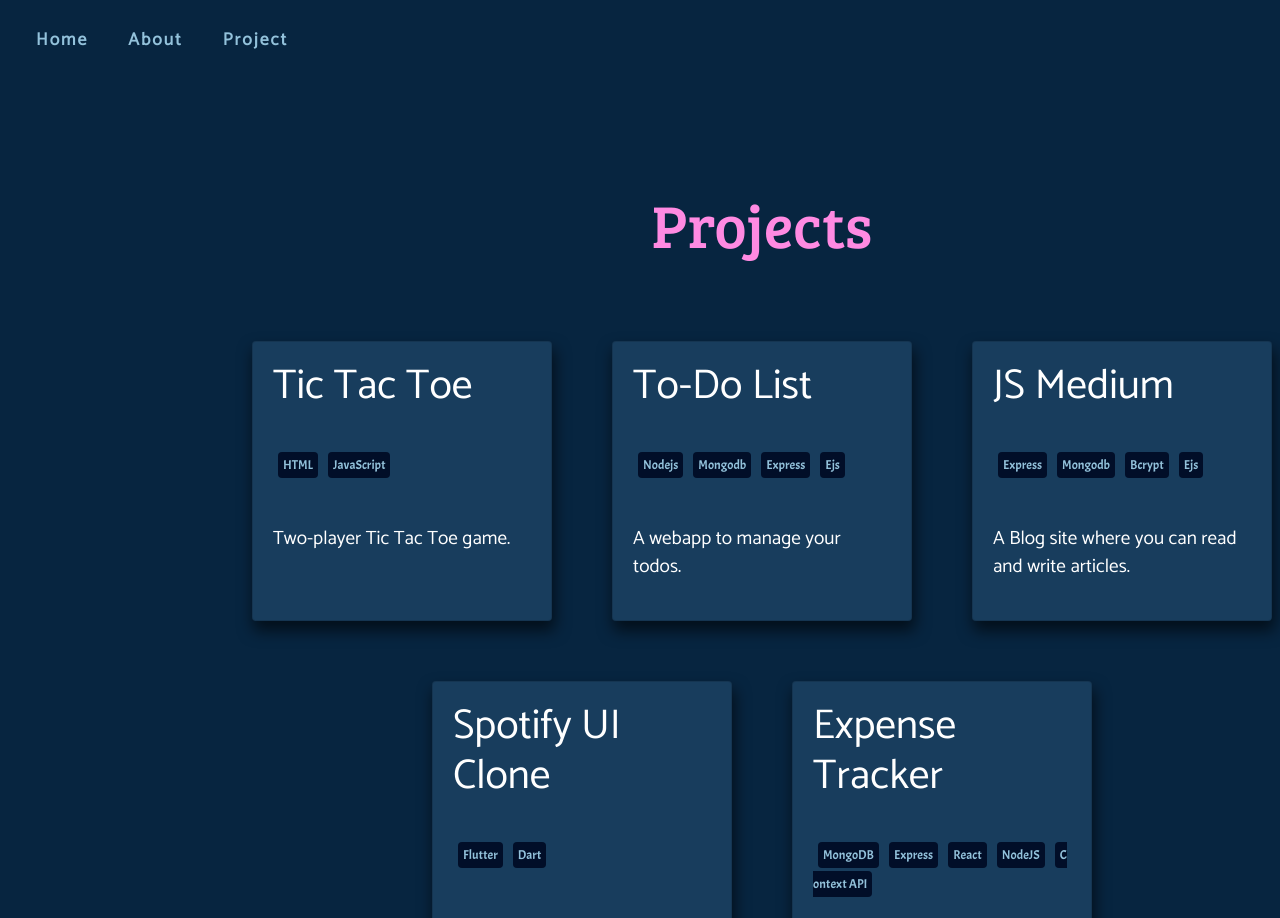
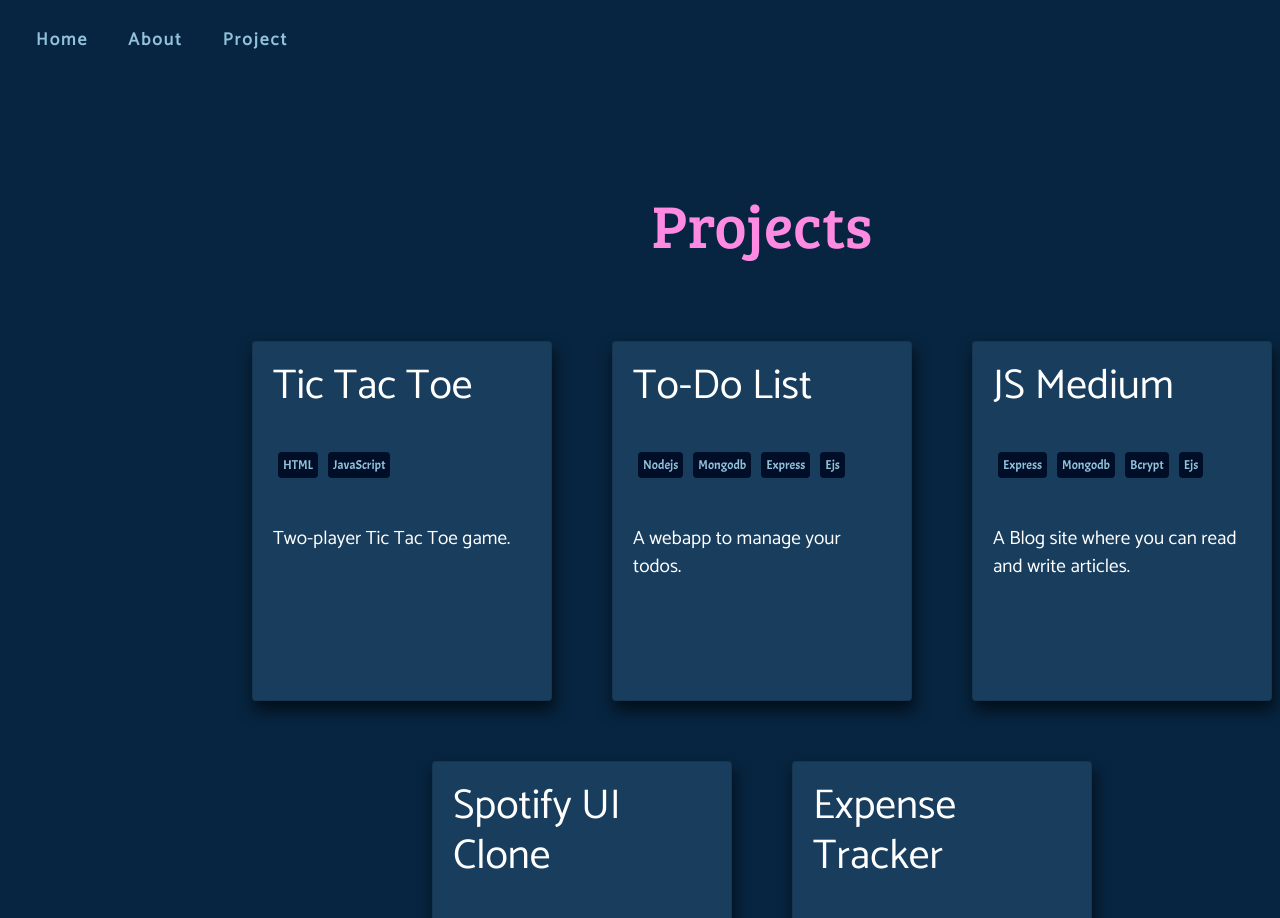
Before and after one commit to GLADI8R/Portfolio, a React (Create React App) app: page /project in a window 1280 px wide. Shown: the top 918 px of the page. Built offline with nearby package versions, Linux system fonts and the light colour scheme.

Commit message:
Modify card dimensions

```diff
--- a/src/Components/Project/Project.js
+++ b/src/Components/Project/Project.js
@@ -42,7 +42,7 @@ const Project = () => {
                         projHead="Expense Tracker"
                         description="Full Stack Expense Tracker with React Hooks, Context API, MongoDB to store transaction history"
                         link="https://github.com/GLADI8R/Expense-Tracker"
-                        tags={["MongoDB", "Express", "React", "NodeJS", "Context API"]}
+                        tags={["MongoDB", "Express", "React", "NodeJS"]}
                     />
                 </section>
             </div>
--- a/src/Components/Project/Project.scss
+++ b/src/Components/Project/Project.scss
@@ -19,7 +19,7 @@
       margin: 30px;
       padding: 20px;
       width: 300px;
-      min-height: 280px;
+      height: 360px;
       box-shadow: 2px 9px 15px 1px rgba(0, 0, 0, 0.59);
       -webkit-box-shadow: 2px 9px 15px 1px rgba(0, 0, 0, 0.59);
       -moz-box-shadow: 2px 9px 15px 1px rgba(0, 0, 0, 0.59);
```
